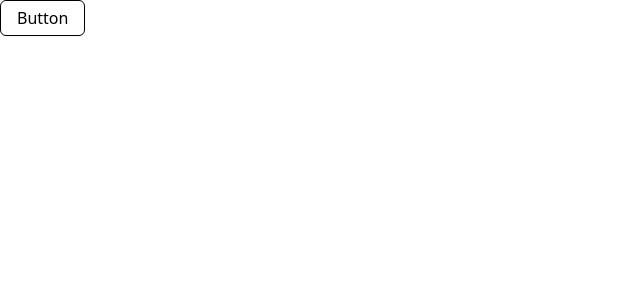
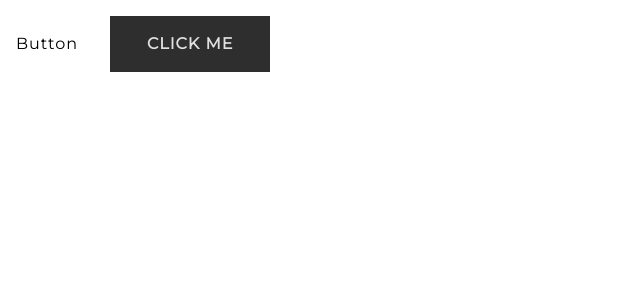
Before and after one commit to MAbdurahman/mern-chit-chat, a React (Vite) app in the folder frontend/: page / in a window 1280 px wide. Shown: the top 300 px of the page, without its empty margins (0-640 px from the left). Built offline with nearby package versions, Linux system fonts and the light colour scheme.

Commit message:
Update frontedn/src/app/App.jsx and index.css

```diff
--- a/frontend/src/app/App.jsx
+++ b/frontend/src/app/App.jsx
@@ -1,8 +1,14 @@
 import {Button} from '@/components/ui/button.jsx';
+import {Fragment} from 'react';
 
 
 
 export default function App() {
 
-   return <Button variant="outline">Button</Button>
+   return (
+      <Fragment>
+         <Button variant="primary">Button</Button>
+         <button className='button'>click me</button>
+      </Fragment>
+   )
 }
--- a/frontend/src/index.css
+++ b/frontend/src/index.css
@@ -1,5 +1,7 @@
 @import url('https://fonts.googleapis.com/css2?family=Montserrat:ital@0;1&family=Noto+Sans+Mono:wght@100..900&family=Noto+Sans:ital,wght@0,100..900;1,100..900&display=swap');
 @import "tailwindcss";
+@tailwind utilities;
+
 /*---break---*/
 @plugin 'tailwindcss-animate';
 /*---break---*/
@@ -76,88 +78,150 @@
   --radius-800: 55px;
   --radius-900: 50%;
 
-  /*--animate-move-in-from-right: move-in-from-right 1s cubic-bezier(0.19, 0.08, 0.46, 0.99) 1;
-  --animate-exit-to-left: exit-to-left 1s cubic-bezier(0.19, 0.08, 0.46, 0.99) 1 forwards;*/
 
   --breakpoint-3xl: 1920px;
 
 }
 
+
+@layer base {
+  :root {
+    --background: 0 0% 100%;
+    --foreground: 240 10% 3.9%;
+    --card: 0 0% 100%;
+    --card-foreground: 240 10% 3.9%;
+    --popover: 0 0% 100%;
+    --popover-foreground: 240 10% 3.9%;
+    --primary: 240 5.9% 10%;
+    --primary-foreground: 0 0% 98%;
+    --secondary: 240 4.8% 95.9%;
+    --secondary-foreground: 240 5.9% 10%;
+    --muted: 240 4.8% 95.9%;
+    --muted-foreground: 240 3.8% 46.1%;
+    --accent: 240 4.8% 95.9%;
+    --accent-foreground: 240 5.9% 10%;
+    --destructive: 0 84.2% 60.2%;
+    --destructive-foreground: 0 0% 98%;
+    --border: 240 5.9% 90%;
+    --input: 240 5.9% 90%;
+    --ring: 240 5.9% 10%;
+    --radius: 0rem;
+    --chart-1: 12 76% 61%;
+    --chart-2: 173 58% 39%;
+    --chart-3: 197 37% 24%;
+    --chart-4: 43 74% 66%;
+    --chart-5: 27 87% 67%;
+  }
+
+  .dark {
+    --background: 240 10% 3.9%;
+    --foreground: 0 0% 98%;
+    --card: 240 10% 3.9%;
+    --card-foreground: 0 0% 98%;
+    --popover: 240 10% 3.9%;
+    --popover-foreground: 0 0% 98%;
+    --primary: 0 0% 98%;
+    --primary-foreground: 240 5.9% 10%;
+    --secondary: 240 3.7% 15.9%;
+    --secondary-foreground: 0 0% 98%;
+    --muted: 240 3.7% 15.9%;
+    --muted-foreground: 240 5% 64.9%;
+    --accent: 240 3.7% 15.9%;
+    --accent-foreground: 0 0% 98%;
+    --destructive: 0 62.8% 30.6%;
+    --destructive-foreground: 0 0% 98%;
+    --border: 240 3.7% 15.9%;
+    --input: 240 3.7% 15.9%;
+    --ring: 240 4.9% 83.9%;
+    --chart-1: 220 70% 50%;
+    --chart-2: 160 60% 45%;
+    --chart-3: 30 80% 55%;
+    --chart-4: 280 65% 60%;
+    --chart-5: 340 75% 55%;
+  }
+}
+
+body {
+  font-family: var(--font-body), sans-serif;
+  font-weight: normal;
+  letter-spacing: 1px;
+}
+
+.move-in-from-right {
+  animation-name: move-in-from-right;
+  animation-duration: 1s;
+  animation-iteration-count: 1;
+  animation-timing-function: cubic-bezier(0.19, 0.08, 0.46, 0.99);
+}
+
+.exit-to-left {
+  animation-name: exit-to-left;
+  animation-duration: 1s;
+  animation-iteration-count: 1;
+  animation-timing-function: cubic-bezier(0.19, 0.08, 0.46, 0.99);
+  animation-fill-mode: forwards;
+}
+
+@keyframes move-in-from-right {
+  0% {
+    opacity: 0;
+    transform: translateX(2000px);
+  }
+  60% {
+    opacity: 1;
+    transform: translateX(-50px);
+  }
+  80% {
+    transform: translateX(10px);
+  }
+  100% {
+    transform: translateX(0);
+  }
+}
+
+@keyframes exit-to-left {
+  0% {
+    opacity: 1;
+    transform: translateX(0);
+  }
+  50% {
+    transform: translateX(50px);
+  }
+  100% {
+    transform: translateX(-2000px);
+  }
+}
+
+.utils-center-text {
+  text-align: center;
+}
+
+.utils-notify {
+  min-width: 320px;
+  max-width: 320px;
+}
+
+.button {
+  width: 160px;
+  height: 56px;
+  margin: 16px;
+  padding: 12px 24px;
+  text-transform: uppercase;
+  background-color: var(--color-neutral-800);
+  color: var(--color-neutral-100);
+  font-weight: 900;
+  cursor: pointer;
+  border: none;
+
+
+
+
+}
 /*---break---*/
-/*
-:root {
-  --background: oklch(1 0 0);
-  --foreground: oklch(0.129 0.042 264.695);
-  --card: oklch(1 0 0);
-  --card-foreground: oklch(0.129 0.042 264.695);
-  --popover: oklch(1 0 0);
-  --popover-foreground: oklch(0.129 0.042 264.695);
-  --primary: oklch(0.208 0.042 265.755);
-  --primary-foreground: oklch(0.984 0.003 247.858);
-  --secondary: oklch(0.968 0.007 247.896);
-  --secondary-foreground: oklch(0.208 0.042 265.755);
-  --muted: oklch(0.968 0.007 247.896);
-  --muted-foreground: oklch(0.554 0.046 257.417);
-  --accent: oklch(0.968 0.007 247.896);
-  --accent-foreground: oklch(0.208 0.042 265.755);
-  --destructive: oklch(0.577 0.245 27.325);
-  --destructive-foreground: oklch(0.577 0.245 27.325);
-  --border: oklch(0.929 0.013 255.508);
-  --input: oklch(0.929 0.013 255.508);
-  --ring: oklch(0.869 0.022 252.894);
-  --chart-1: oklch(0.646 0.222 41.116);
-  --chart-2: oklch(0.6 0.118 184.704);
-  --chart-3: oklch(0.398 0.07 227.392);
-  --chart-4: oklch(0.828 0.189 84.429);
-  --chart-5: oklch(0.769 0.188 70.08);
-  --radius: 0.625rem;;
-  --sidebar: oklch(0.984 0.003 247.858);
-  --sidebar-foreground: oklch(0.129 0.042 264.695);
-  --sidebar-primary: oklch(0.208 0.042 265.755);
-  --sidebar-primary-foreground: oklch(0.984 0.003 247.858);
-  --sidebar-accent: oklch(0.968 0.007 247.896);
-  --sidebar-accent-foreground: oklch(0.208 0.042 265.755);
-  --sidebar-border: oklch(0.929 0.013 255.508);
-  --sidebar-ring: oklch(0.869 0.022 252.894);
-}*/
+
 
 /*---break---*/
-.dark {
-  --background: oklch(0.129 0.042 264.695);
-  --foreground: oklch(0.984 0.003 247.858);
-  --card: oklch(0.129 0.042 264.695);
-  --card-foreground: oklch(0.984 0.003 247.858);
-  --popover: oklch(0.129 0.042 264.695);
-  --popover-foreground: oklch(0.984 0.003 247.858);
-  --primary: oklch(0.984 0.003 247.858);
-  --primary-foreground: oklch(0.208 0.042 265.755);
-  --secondary: oklch(0.279 0.041 260.031);
-  --secondary-foreground: oklch(0.984 0.003 247.858);
-  --muted: oklch(0.279 0.041 260.031);
-  --muted-foreground: oklch(0.704 0.04 256.788);
-  --accent: oklch(0.279 0.041 260.031);
-  --accent-foreground: oklch(0.984 0.003 247.858);
-  --destructive: oklch(0.396 0.141 25.723);
-  --destructive-foreground: oklch(0.637 0.237 25.331);
-  --border: oklch(0.279 0.041 260.031);
-  --input: oklch(0.279 0.041 260.031);
-  --ring: oklch(0.446 0.043 257.281);
-  --chart-1: oklch(0.488 0.243 264.376);
-  --chart-2: oklch(0.696 0.17 162.48);
-  --chart-3: oklch(0.769 0.188 70.08);
-  --chart-4: oklch(0.627 0.265 303.9);
-  --chart-5: oklch(0.645 0.246 16.439);
-  --sidebar: oklch(0.208 0.042 265.755);
-  --sidebar-foreground: oklch(0.984 0.003 247.858);
-  --sidebar-primary: oklch(0.488 0.243 264.376);
-  --sidebar-primary-foreground: oklch(0.984 0.003 247.858);
-  --sidebar-accent: oklch(0.279 0.041 260.031);
-  --sidebar-accent-foreground: oklch(0.984 0.003 247.858);
-  --sidebar-border: oklch(0.279 0.041 260.031);
-  --sidebar-ring: oklch(0.446 0.043 257.281);
-}
 
-/*---break---*/
 
 @theme inline {
   --color-background: var(--background);
```
